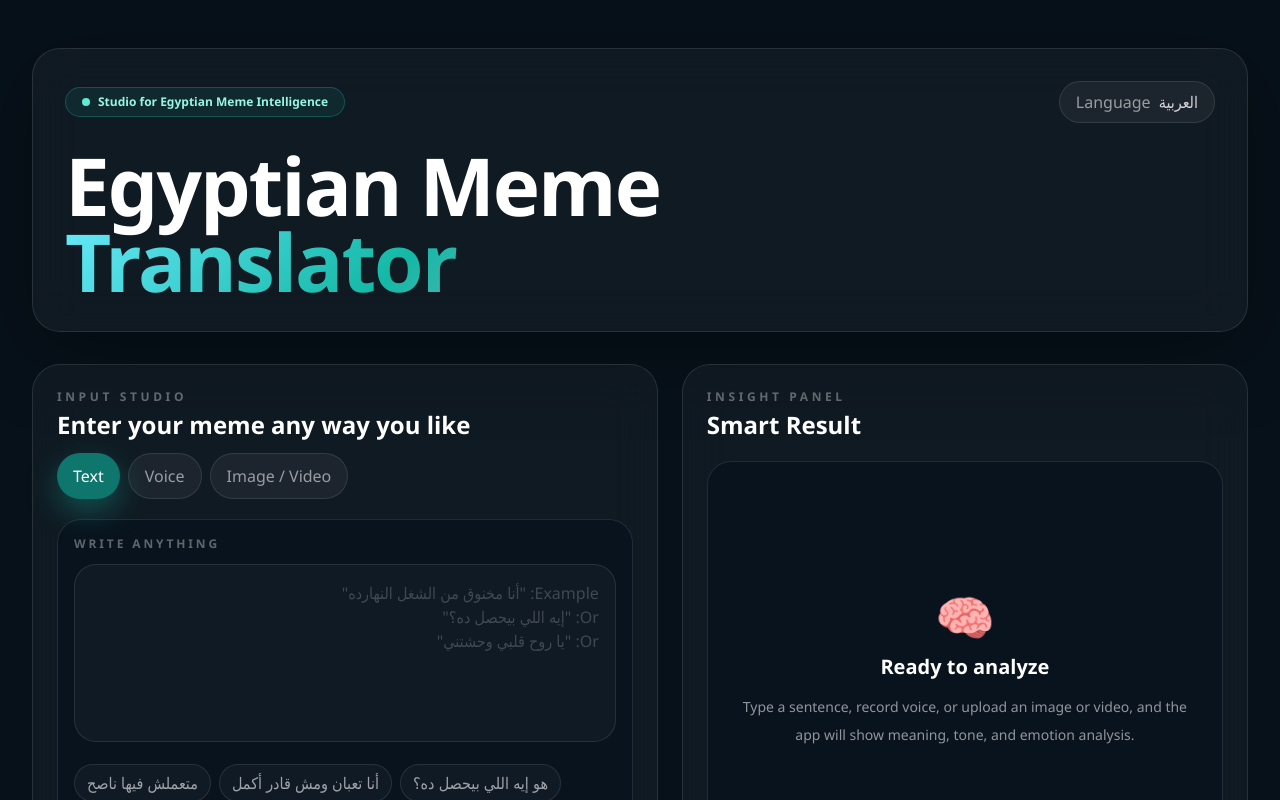
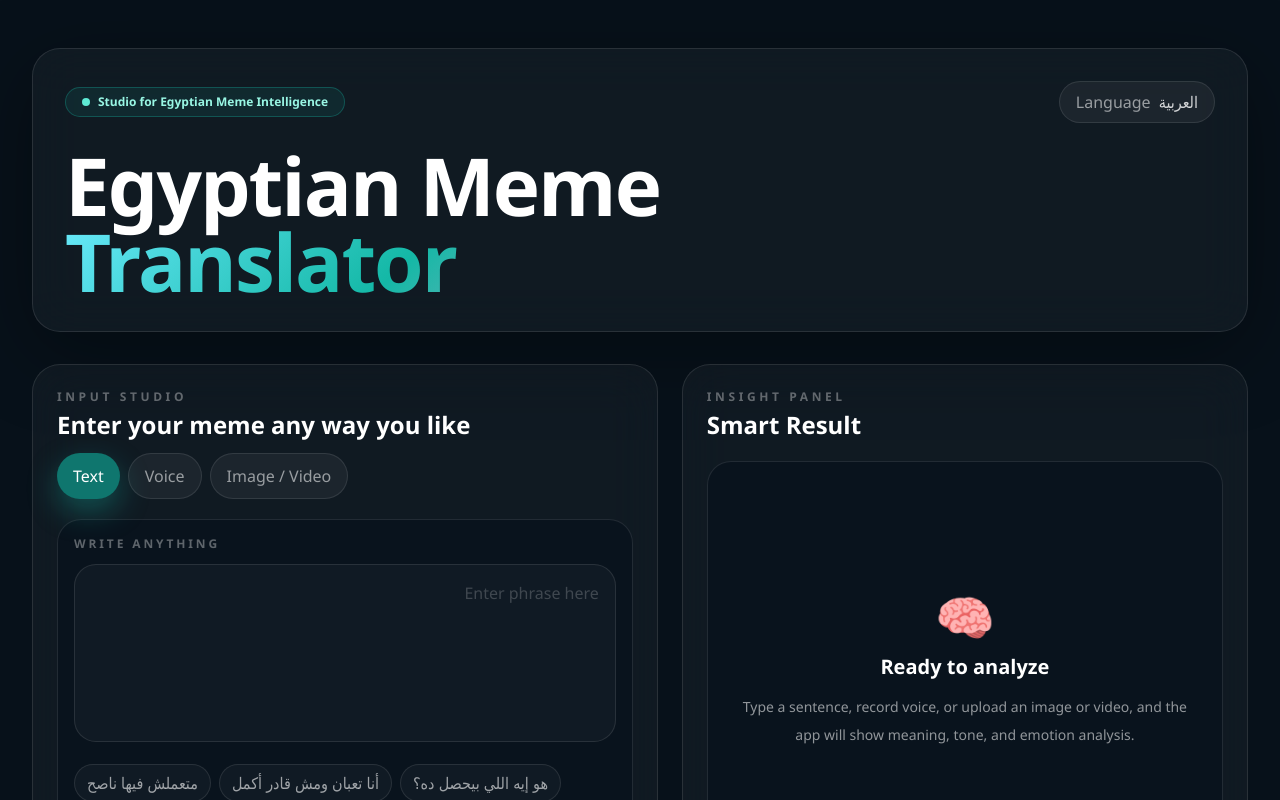
Before and after one commit to mahmoud0004/masri-meme, a Next.js app: page / in a window 1280 px wide. Shown: the top 800 px of the page. Built offline with nearby package versions, Linux system fonts and the light colour scheme.

Commit message:
Update text input placeholder

```diff
--- a/app/page.tsx
+++ b/app/page.tsx
@@ -46,8 +46,7 @@ const UI_COPY = {
     tabVoice: "Voice",
     tabMedia: "Image / Video",
     writeAnything: "WRITE ANYTHING",
-    textPlaceholder:
-      'Example: "أنا مخنوق من الشغل النهارده"\nOr: "إيه اللي بيحصل ده؟"\nOr: "يا روح قلبي وحشتني"',
+    textPlaceholder: "Enter phrase here",
     clear: "Clear",
     analyze: "Analyze Meaning",
     voiceBody: "Speak in Egyptian Arabic and the app will convert the speech into text, then interpret it.",
@@ -143,8 +142,7 @@ const UI_COPY = {
     tabVoice: "صوت",
     tabMedia: "صورة / فيديو",
     writeAnything: "اكتب أي شيء",
-    textPlaceholder:
-      'مثال: "أنا مخنوق من الشغل النهارده"\nأو: "إيه اللي بيحصل ده؟"\nأو: "يا روح قلبي وحشتني"',
+    textPlaceholder: "اكتب العبارة هنا",
     clear: "مسح",
     analyze: "حلّل المعنى",
     voiceBody: "اتكلم بالمصري، وسيتم تحويل الكلام إلى نص ثم تفسيره.",
```
